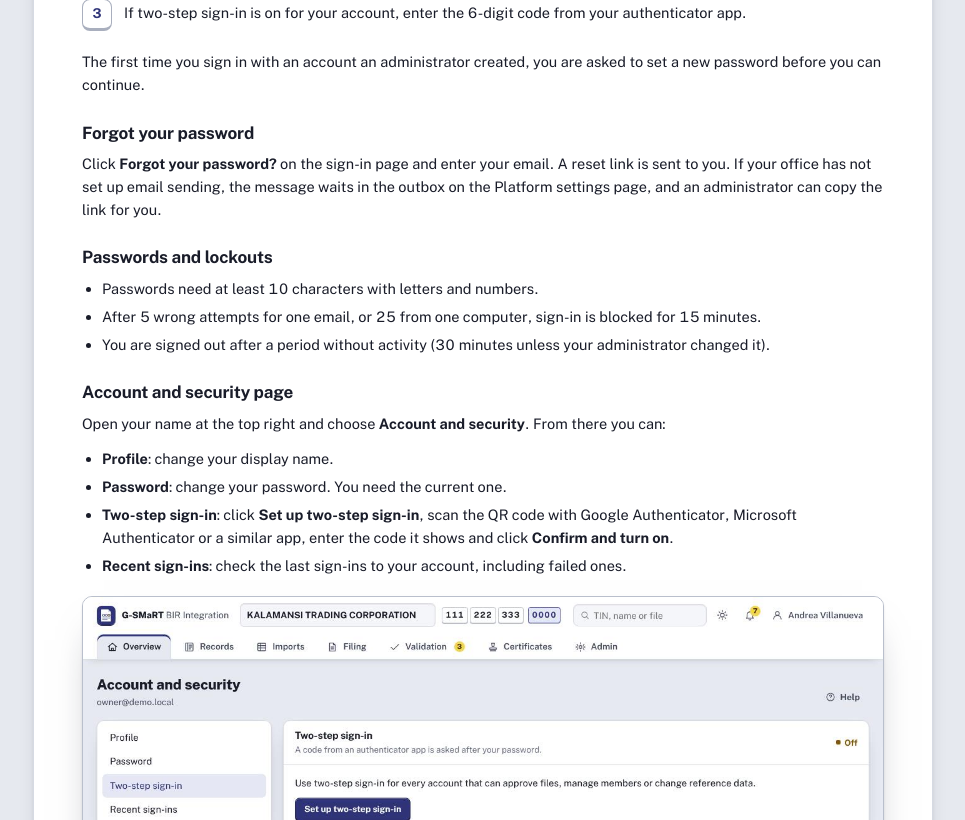
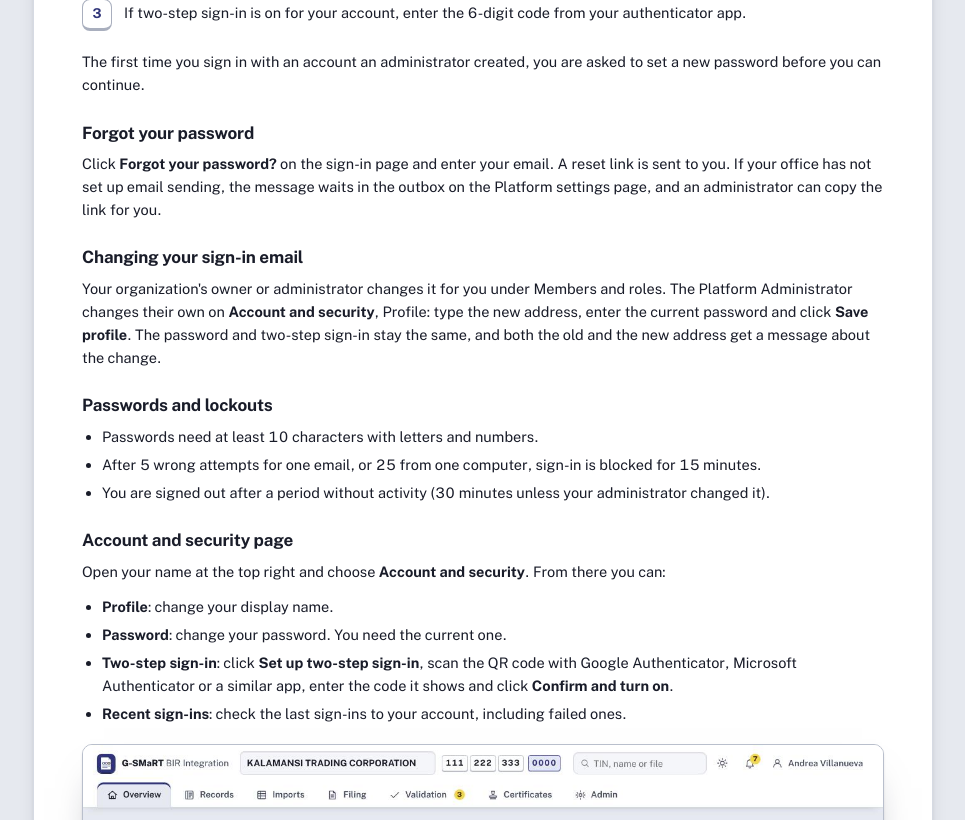
Before and after one commit to glennrevalde/bir, a PHP site: page /gsmart-bir/index.php?p=manual&print=1 in a window 1280 px wide. Shown: the part 3134-3954 px from the top of the page, without its empty margins (157-1122 px from the left). Run offline with PHP 8.4, Linux system fonts and the light colour scheme; a user stored in the database is signed in; data comes from the database, SQL or seed files in the repository; data that the repository does not hold is empty.

Commit message:
New Update

```diff
--- a/app/help/manual.php
+++ b/app/help/manual.php
@@ -48,6 +48,8 @@ H
 <p>The first time you sign in with an account an administrator created, you are asked to set a new password before you can continue.</p>
 <h3>Forgot your password</h3>
 <p>Click <b>Forgot your password?</b> on the sign-in page and enter your email. A reset link is sent to you. If your office has not set up email sending, the message waits in the outbox on the Platform settings page, and an administrator can copy the link for you.</p>
+<h3>Changing your sign-in email</h3>
+<p>Your organization's owner or administrator changes it for you under Members and roles. The Platform Administrator changes their own on <b>Account and security</b>, Profile: type the new address, enter the current password and click <b>Save profile</b>. The password and two-step sign-in stay the same, and both the old and the new address get a message about the change.</p>
 <h3>Passwords and lockouts</h3>
 <ul>
 <li>Passwords need at least 10 characters with letters and numbers.</li>
@@ -195,6 +197,8 @@ H
 <li>Click <b>Send invitation</b>. New people receive a link to set their password; existing users get access at once.</li>
 </ol>
 <p>Click <b>Edit</b> on a member to change the role, client access or status. You cannot change your own role. The Security column shows whether the person uses two-step sign-in.</p>
+<h3>Changing a member's sign-in email</h3>
+<p>On the member's Edit panel, under <b>Sign-in email</b>, enter the new address and a reason, then click <b>Change email</b>. The address must not belong to another account. The password and two-step sign-in stay the same, both addresses are told, and the old address is kept in the audit trail. You can change the email of members at or below your own role. If the person also belongs to another organization, only the Platform Administrator can change it.</p>
 <h3>Support access</h3>
 <p>To let an outside helper look at your data for a while, use <b>Time-limited support access</b>: choose the person, the number of hours and the reason, then <b>Grant access</b>. <b>Revoke now</b> ends it early.</p>
 H
--- a/app/lib/Auth.php
+++ b/app/lib/Auth.php
@@ -230,6 +230,41 @@ class Auth
         return (int)DB::val('SELECT COUNT(*) FROM memberships m JOIN roles r ON r.code = m.role_code WHERE m.user_id = ? AND m.status = ? AND r.is_privileged = 1',
                 array($user['id'], 'active')) > 0;
     }
+
+    /**
+     * Change a user's sign-in email. The address must be valid and not used by another account. Both the
+     * old and the new address are told about the change, and the audit trail keeps the old one.
+     */
+    public static function changeEmail($userId, $email, $note = '')
+    {
+        $email = strtolower(trim((string)$email));
+        if (!filter_var($email, FILTER_VALIDATE_EMAIL) || strlen($email) > 190) {
+            throw new RuntimeException('Enter a valid email address.');
+        }
+        $u = DB::row('SELECT * FROM users WHERE id = ?', array($userId));
+        if (!$u) {
+            throw new RuntimeException('User not found.');
+        }
+        if ($email === strtolower($u['email'])) {
+            throw new RuntimeException('That is already the sign-in email.');
+        }
+        if (DB::val('SELECT id FROM users WHERE email = ? AND id <> ?', array($email, $userId))) {
+            throw new RuntimeException($email . ' is already used by another account.');
+        }
+        DB::update('users', array('email' => $email, 'email_verified_at' => $u['email_verified_at'] ?: now(), 'updated_at' => now()), 'id = ?', array($userId));
+        Audit::log('user.email', 'users', $userId, 'Changed sign-in email of ' . $u['full_name'] . ' from ' . $u['email'] . ' to ' . $email,
+            array('email' => $u['email']), array('email' => $email), $note ?: null);
+        $who = (int)$userId === (int)self::id() ? 'you' : (self::user() ? self::user()['full_name'] : 'an administrator');
+        $body = "Hello " . $u['full_name'] . ",\n\nThe sign-in email of your G-SMaRT BIR account was changed by " . $who . " on " . date('M j, Y g:i A') . ".\n\n"
+            . "Old email: " . $u['email'] . "\nNew email: " . $email . "\n\nSign in with the new email from now on. Your password and two-step sign-in did not change.\n"
+            . "If you did not expect this, contact your administrator.\n";
+        Mailer::send($u['email'], 'Your G-SMaRT BIR sign-in email was changed', $body);
+        Mailer::send($email, 'Your G-SMaRT BIR sign-in email was changed', $body);
+        if ((int)$userId === (int)self::id()) {
+            self::$user = false;
+        }
+        return $email;
+    }
 }
 
 function absolute_url($page, $params = array())
--- a/assets/js/app.js
+++ b/assets/js/app.js
@@ -83,6 +83,20 @@
       var inp = f.querySelector('input[name="reason"]') || (function () { var i = document.createElement('input'); i.type = 'hidden'; i.name = 'reason'; f.appendChild(i); return i; })();
       inp.value = v;
     }
+  });
+
+  /* sign-in email change: ask for the current password only once the address is edited */
+  $$('[data-email-was]').forEach(function (inp) {
+    var box = inp.form ? inp.form.querySelector('[data-email-confirm]') : null;
+    if (!box) return;
+    var pw = box.querySelector('input');
+    function sync() {
+      var changed = inp.value.trim().toLowerCase() !== inp.getAttribute('data-email-was').toLowerCase();
+      box.hidden = !changed;
+      if (pw) pw.required = changed;
+    }
+    inp.addEventListener('input', sync);
+    sync();
   });
 
   /* help drawer */
```
Also changed, not shown: app/pages/settings.php (+22 -4 lines), app/pages/users.php (+35 -1 lines), tests/run.php (+16 -0 lines).
